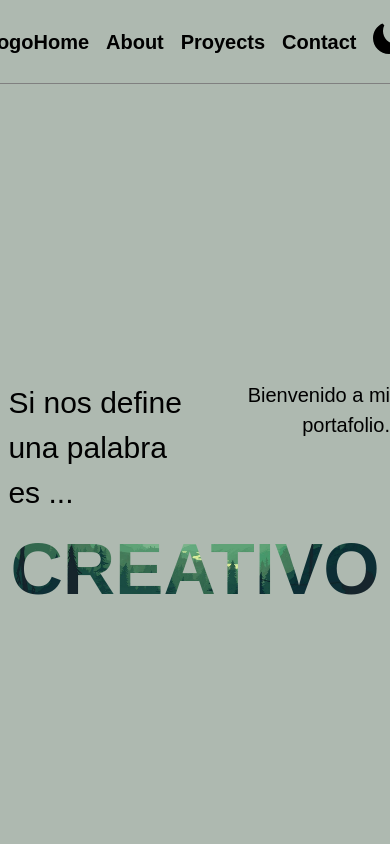
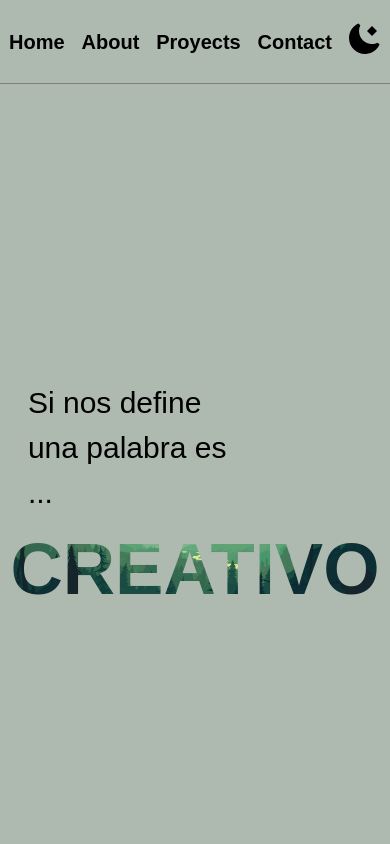
Before and after one commit to MateoBot496/portfolio, a React (Vite) app: page / in a window 390 px wide. Shown: the top 844 px of the page. Built offline with nearby package versions, Linux system fonts and the light colour scheme.

Commit message:
Mejorar rendimiento

```diff
--- a/src/components/home.jsx
+++ b/src/components/home.jsx
@@ -3,7 +3,7 @@ export default function Home(){
         <>
         <div className="home column center " id="home">
 
-            <div className="row" style={{width: "100%"}}>
+            <div className="row homeTextDiv" style={{width: "100%"}}>
                 <div className="homeText left">Si nos define una palabra es ...</div>
 
                 <div className="homeText">Bienvenido a mi portafolio.</div>
--- a/src/index.css
+++ b/src/index.css
@@ -611,7 +611,6 @@ label {
   font-weight: 600;
   display: block;
   margin-bottom: 0.5rem;
-  color: #333;
 }
 
 button {
@@ -742,7 +741,7 @@ body.dark-theme{
   }
 
   .mp1 p, .mp2 p {
-    position: relative; /* ya no absolute */
+    position: relative;
     opacity: 1;
   }
 }
@@ -751,6 +750,10 @@ body.dark-theme{
   #root{
     width: 100%;
   }
+  .homeTextDiv{
+    width: 90% !important;
+  }
+
 
   .left{
     width: 30%;
@@ -857,3 +860,18 @@ body.dark-theme{
   }
 
 }
+
+@media (max-width: 425px) {
+  .homeText{
+    display: none;
+  }
+  .left{
+    display: block;
+  }
+  .logo{
+    display: none;
+  }
+  .navBar{
+
+  }
+}
```
